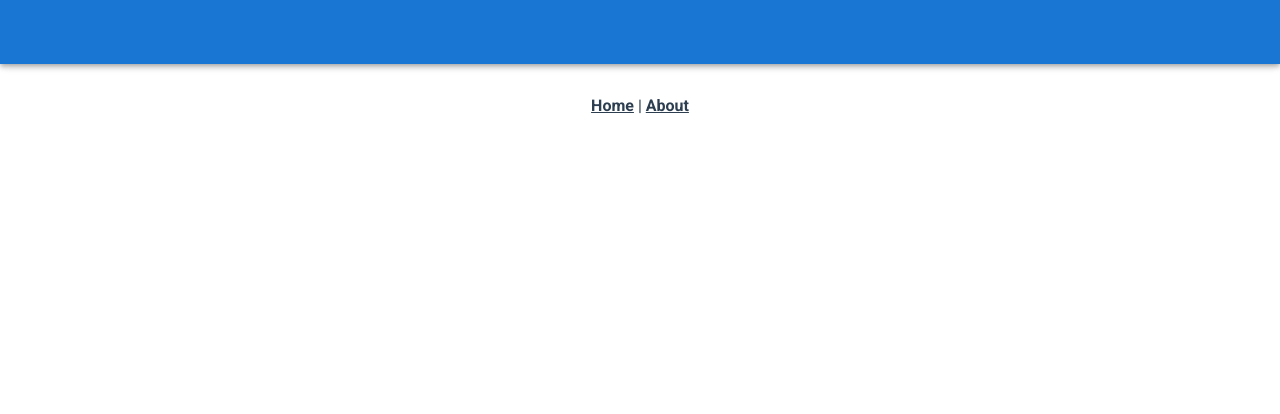
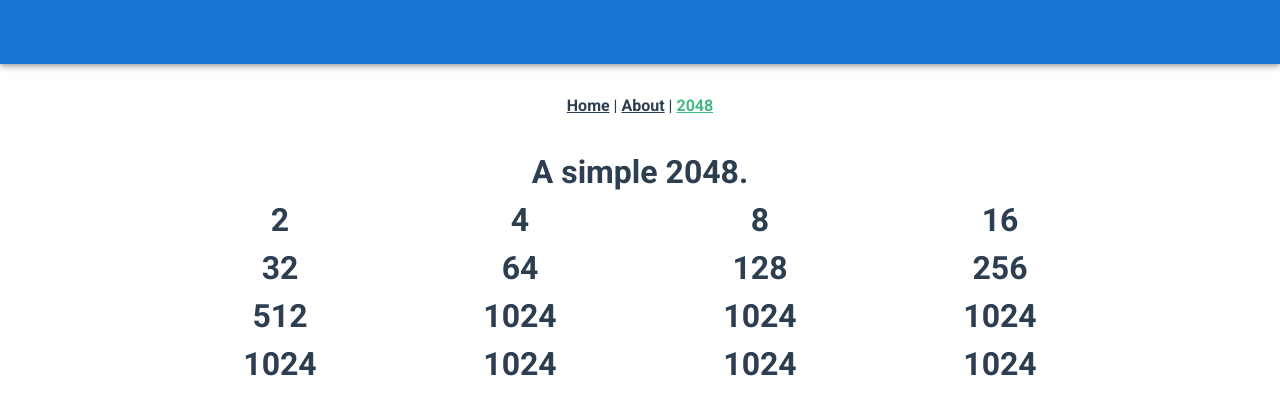
Before and after one commit to palkx/miknikif.github.io, a Vue app: page /2048 in a window 1280 px wide. Shown: the top 414 px of the page. Built offline with nearby package versions, Linux system fonts and the light colour scheme.

Commit message:
start working with the 2048 game

```diff
--- a/src/App.vue
+++ b/src/App.vue
@@ -5,7 +5,8 @@
     <v-content>
       <div id="nav">
         <router-link to="/">Home</router-link> |
-        <router-link to="/about">About</router-link>
+        <router-link to="/about">About</router-link> |
+        <router-link to="/2048">2048</router-link>
       </div>
       <router-view />
     </v-content>
--- /dev/null
+++ b/src/components/Board.vue
@@ -0,0 +1,80 @@
+<template>
+  <div class="board">
+    <tile
+      class="tile"
+      v-for="(number, index) in numbers"
+      v-bind:key="index"
+      v-bind:number="number"
+    ></tile>
+  </div>
+</template>
+
+<script lang="ts">
+import { Component, Prop, Vue } from "vue-property-decorator";
+import Tile from "@/components/Tile.vue";
+
+@Component({
+  components: {
+    Tile
+  }
+})
+export default class Board extends Vue {
+  private size = 4;
+  private score = 0;
+  private numbers: number[] = [];
+  // private info:TileInfo;
+
+  created() {
+    for (let index = 0; index < this.size * this.size; index++) {
+      this.numbers.push(Math.pow(2, Math.min(index + 1, 10)));
+    }
+    console.log(this.numbers);
+  }
+
+  public merge(array: number[]): number[] {
+    // console.log("start");
+    // console.log(array);
+    let previousIndex = 0;
+    for (let index = 1; index < array.length; index++) {
+      if (array[index] === 0) continue;
+      while (
+        array[previousIndex] != 0 &&
+        array[previousIndex] != array[index] &&
+        previousIndex < index - 1
+      ) {
+        previousIndex++;
+      }
+
+      // console.log(
+      // "previous " + array[previousIndex] + " index " + previousIndex
+      // );
+      if (array[previousIndex] === 0) {
+        array[previousIndex] = array[index];
+        array[index] = 0;
+      } else if (array[previousIndex] === array[index]) {
+        array[previousIndex] += 1;
+        array[index] = 0;
+        previousIndex++;
+      } else {
+        previousIndex++;
+      }
+      // console.log(array);
+    }
+    // console.log("end");
+    return array;
+  }
+}
+</script>
+
+<style scoped>
+.board {
+  margin: 0 auto;
+  width: 75%;
+  display: flex;
+  justify-content: center;
+  flex-wrap: wrap;
+}
+.tile {
+  width: 25%;
+}
+</style>
--- /dev/null
+++ b/src/components/Tile.vue
@@ -0,0 +1,25 @@
+<template>
+  <div class="tile">
+    <h1>{{ number }}</h1>
+  </div>
+</template>
+
+<script lang="ts">
+import { Component, Prop, Vue } from "vue-property-decorator";
+
+@Component
+export default class Tile extends Vue {
+  @Prop({ required: true }) readonly number!: number;
+  // @Prop({ required: true }) readonly index: number;
+}
+
+export class TileInfo {
+  constructor(
+    public number: number,
+    public row: number,
+    public column: number,
+    public moved: boolean = false,
+    public merged: boolean = false
+  ) {}
+}
+</script>
--- a/src/router/index.ts
+++ b/src/router/index.ts
@@ -18,6 +18,12 @@ const routes = [
     // which is lazy-loaded when the route is visited.
     component: () =>
       import(/* webpackChunkName: "about" */ "../views/About.vue")
+  },
+  {
+    path: "/2048",
+    name: "2048",
+    component: () =>
+      import(/* webpackChunkName: "about" */ "../views/Game2048.vue")
   }
 ];
 
--- /dev/null
+++ b/src/views/Game2048.vue
@@ -0,0 +1,17 @@
+<template>
+  <div class="game2048">
+    <h1>A simple 2048.</h1>
+    <board />
+  </div>
+</template>
+
+<script>
+import Board from "@/components/Board.vue";
+
+export default {
+  name: "Game2048",
+  components: {
+    Board
+  }
+};
+</script>
```
Also changed, not shown: 1 other file (tests, documents, lock files or other folders).
